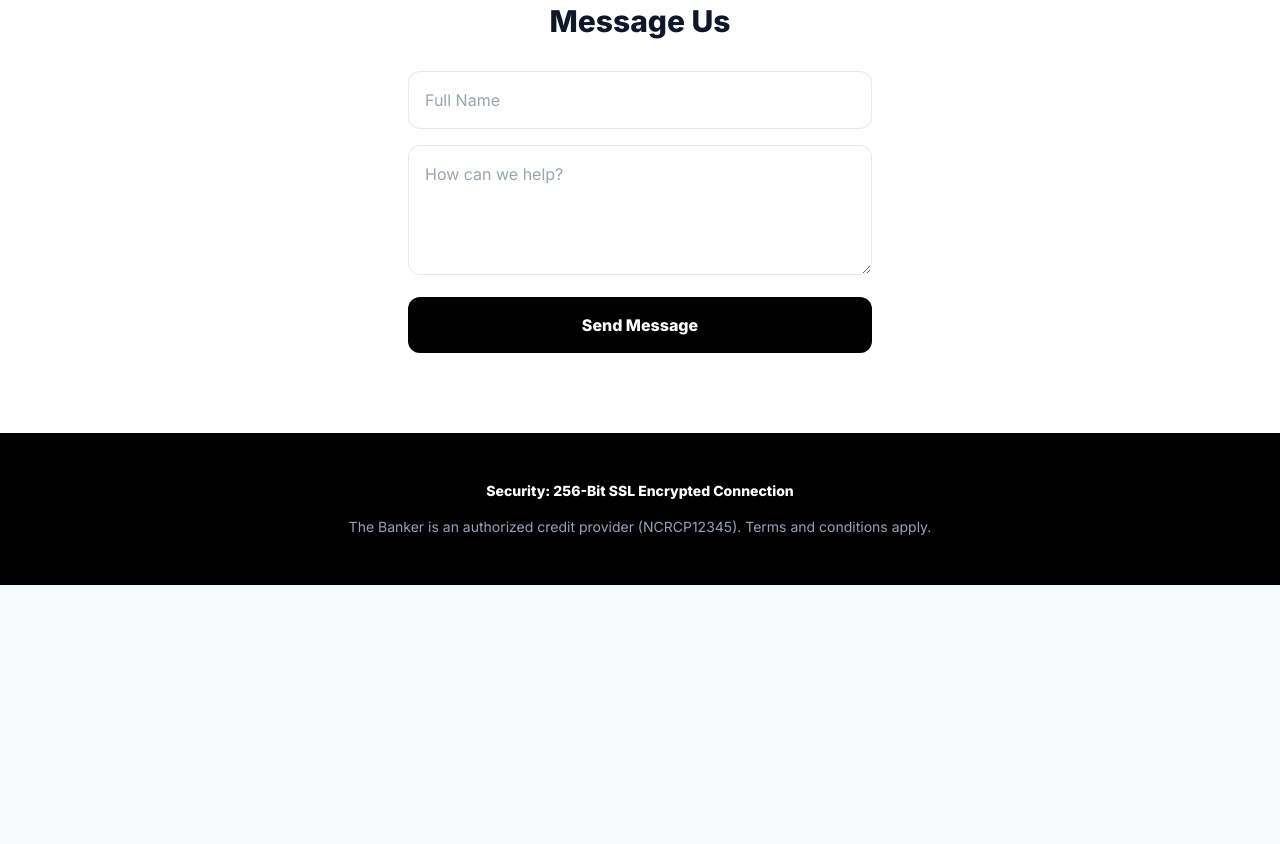
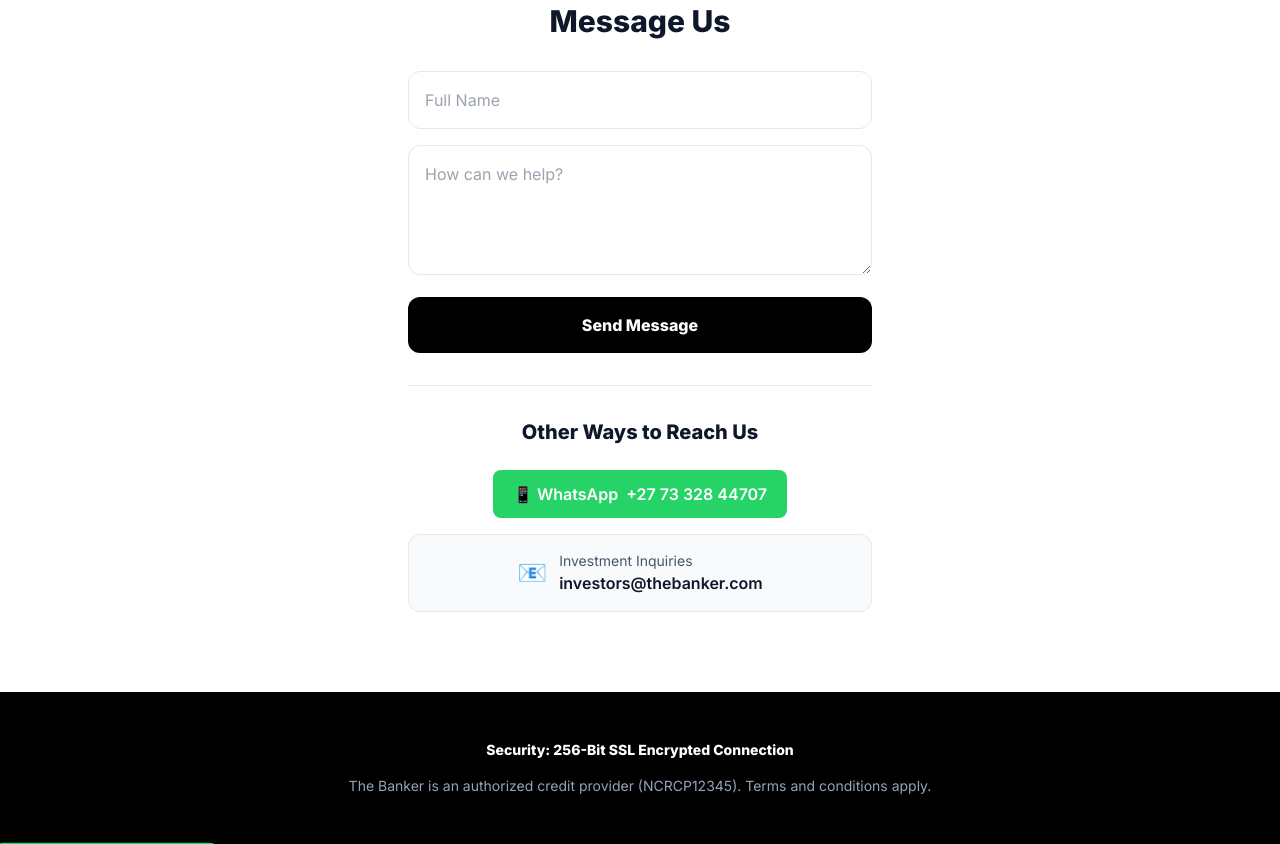
Before and after one commit to Yolanda-loo/The-Banker.github.io, a plain HTML site: page index.html in a window 1280 px wide. Shown: the part 1652-2496 px from the top of the page. Before the commit the page ends 2237 px from the top, so only its background shows below. Drawn offline with nearby package versions, Linux system fonts and the light colour scheme.

Commit message:
Add WhatsApp customer contact and investors page navigation

```diff
--- a/index.html
+++ b/index.html
@@ -56,6 +56,33 @@
             font-weight: bold;
             margin-left: auto;
         }
+        .whatsapp-btn {
+            display: inline-flex;
+            align-items: center;
+            gap: 8px;
+            background-color: #25D366;
+            color: white;
+            padding: 12px 20px;
+            border-radius: 8px;
+            text-decoration: none;
+            font-weight: 600;
+            transition: all 0.3s ease;
+        }
+        .whatsapp-btn:hover {
+            background-color: #20ba5a;
+            transform: translateY(-2px);
+            box-shadow: 0 4px 12px rgba(37, 211, 102, 0.3);
+        }
+        .floating-whatsapp {
+            position: fixed;
+            bottom-24 right-6;
+            z-index: 40;
+            animation: pulse 2s infinite;
+        }
+        @keyframes pulse {
+            0%, 100% { transform: scale(1); }
+            50% { transform: scale(1.05); }
+        }
     </style>
 </head>
 <body class="bg-slate-50 text-slate-900">
@@ -67,6 +94,7 @@
             <div class="hidden md:flex space-x-6 font-semibold text-sm items-center">
                 <a href="#home" class="hover:text-amber-500 transition">Home</a>
                 <a href="#about" class="hover:text-amber-500 transition">About</a>
+                <a href="investors.html" class="hover:text-amber-500 transition">For Investors</a>
                 <a href="#contact" class="hover:text-amber-500 transition">Contact</a>
                 <a href="#apply" class="bg-amber-500 text-white px-6 py-2.5 rounded-lg hover:bg-amber-600 transition">Apply Now</a>
             </div>
@@ -210,11 +238,34 @@
     <section id="contact" class="py-20 bg-white">
         <div class="container mx-auto px-6 max-w-lg">
             <h2 class="text-3xl font-bold text-slate-900 mb-8 text-center">Message Us</h2>
-            <form id="contactForm" class="space-y-4">
+            <form id="contactForm" class="space-y-4 mb-8">
                 <input type="text" placeholder="Full Name" class="w-full p-4 border rounded-xl focus:ring-2 focus:ring-amber-500 outline-none" required>
                 <textarea placeholder="How can we help?" class="w-full p-4 border rounded-xl focus:ring-2 focus:ring-amber-500 outline-none" rows="4" required></textarea>
                 <button type="submit" class="w-full bg-black text-white py-4 rounded-xl font-bold hover:bg-amber-600 transition">Send Message</button>
             </form>
+
+            <!-- Contact Methods -->
+            <div class="border-t pt-8">
+                <h3 class="text-xl font-bold text-slate-900 mb-6 text-center">Other Ways to Reach Us</h3>
+                <div class="space-y-4">
+                    <!-- WhatsApp Contact -->
+                    <div class="flex items-center justify-center">
+                        <a href="https://wa.me/27732844707" target="_blank" class="whatsapp-btn">
+                            <span>📱 WhatsApp</span>
+                            <span>+27 73 328 44707</span>
+                        </a>
+                    </div>
+
+                    <!-- Email Contact for Investors -->
+                    <div class="flex items-center justify-center gap-3 p-4 bg-slate-50 rounded-xl border border-slate-200">
+                        <span class="text-2xl">📧</span>
+                        <div>
+                            <p class="text-sm text-slate-600">Investment Inquiries</p>
+                            <p class="font-semibold text-slate-900">investors@thebanker.com</p>
+                        </div>
+                    </div>
+                </div>
+            </div>
         </div>
     </section>
 
@@ -226,6 +277,15 @@
         </div>
     </footer>
 
+    <!-- Floating WhatsApp Button -->
+    <div class="floating-whatsapp">
+        <a href="https://wa.me/27732844707" target="_blank" class="whatsapp-btn shadow-lg">
+            <span>💬</span>
+            <span>Chat on WhatsApp</span>
+        </a>
+    </div>
+
+    <!-- Chat Agent Toggle -->
     <div class="fixed bottom-6 right-6 z-50">
         <button id="agentToggle" class="bg-amber-500 text-white px-4 py-3 rounded-full shadow-lg font-semibold hover:bg-amber-600 transition">💬 Ask The Banker</button>
         <div id="agentPanel" class="hidden mt-3 w-80 bg-white rounded-2xl shadow-2xl border border-slate-200 overflow-hidden">
```
